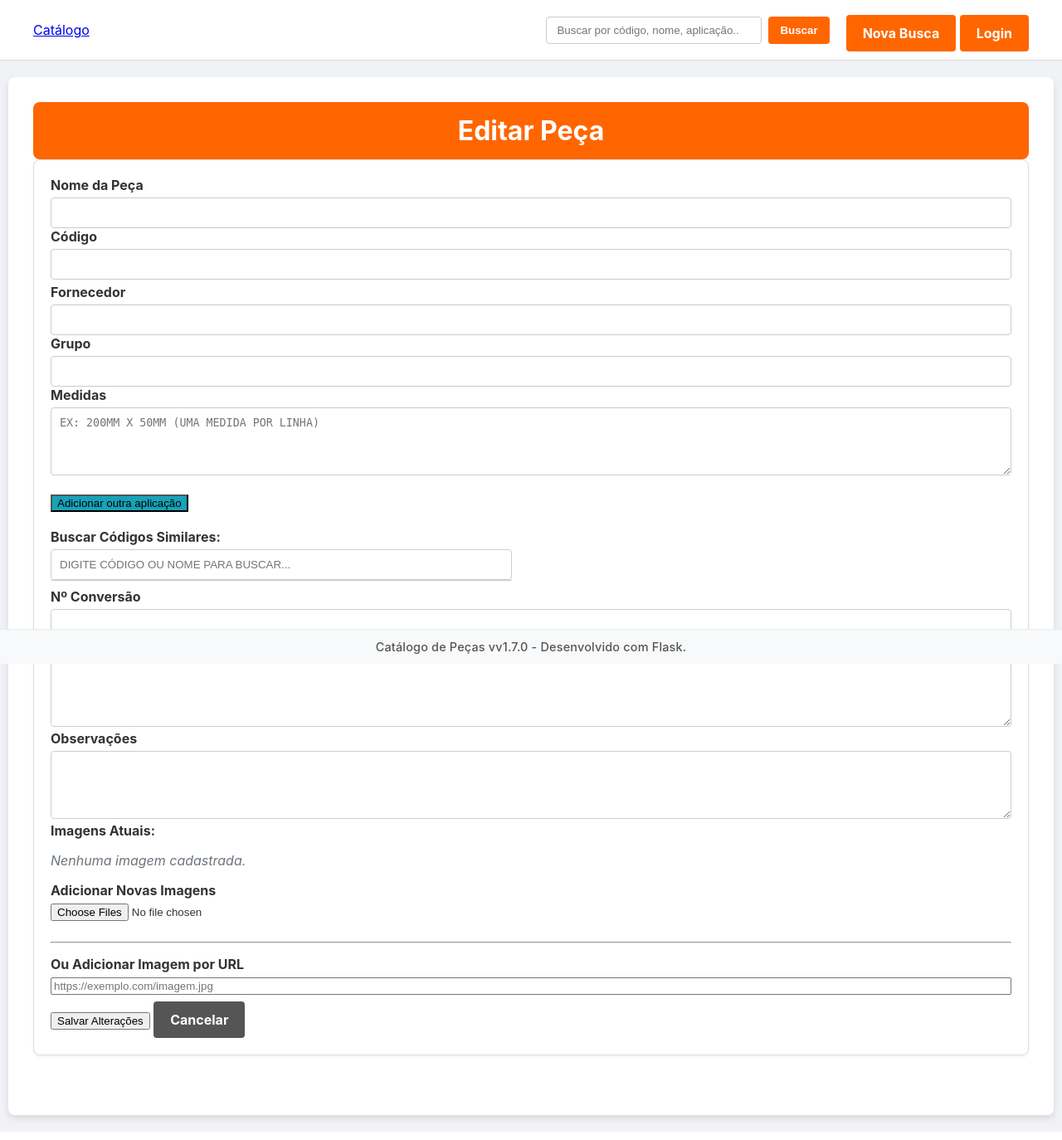
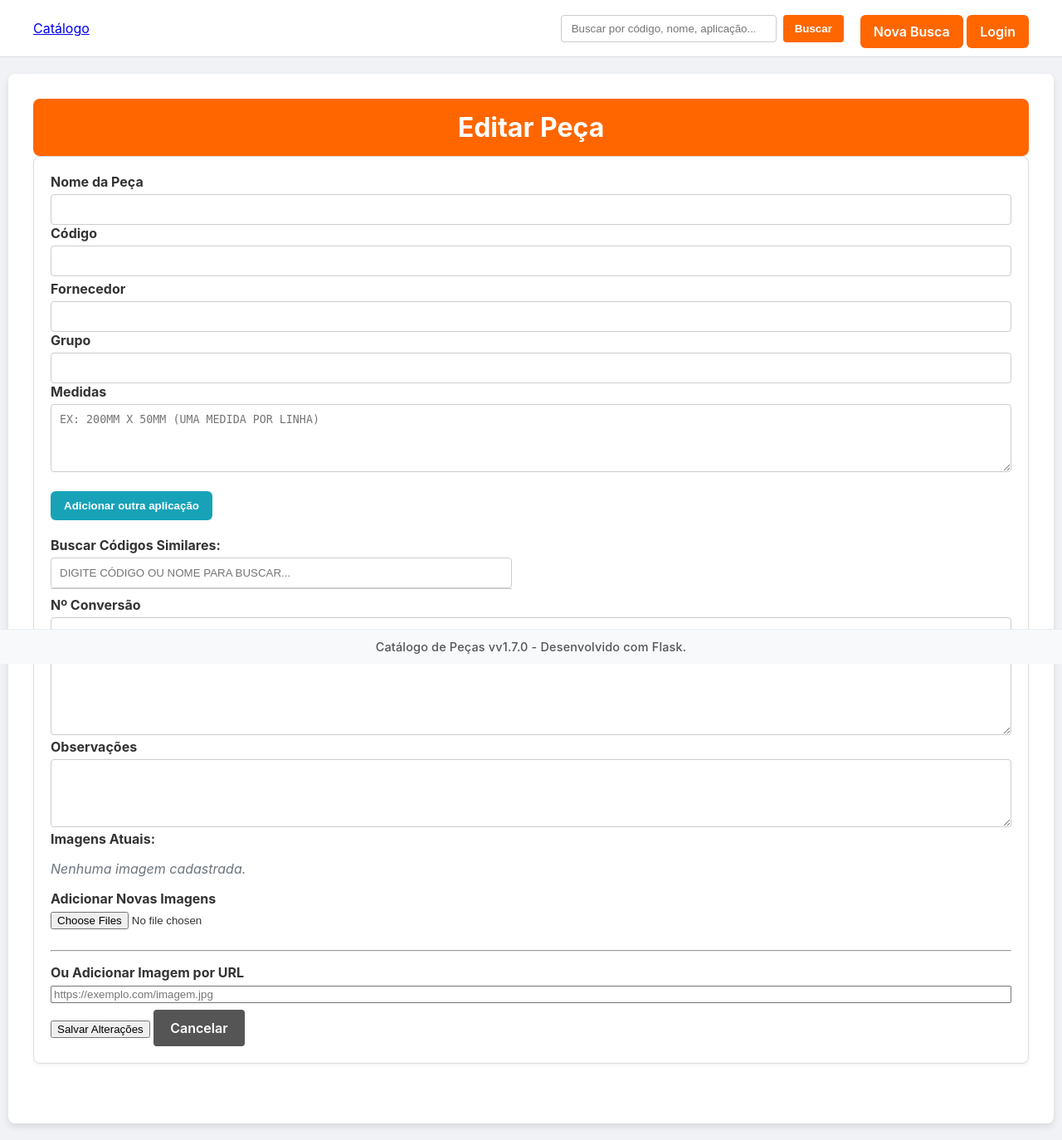
Before and after one commit to ricardofebronio19/CATALOGOGERAL, a Flask app: template templates/editar_peca.html in a window 1280 px wide. Shown: the whole page at 83% size. Run offline with Flask 3, Linux system fonts and the light colour scheme; the template is opened without the code that fills it, so the values that code supplies are empty; parts of the project's set-up code (start-up, migrations or seed data) failed here and were passed over.

Commit message:
Unifica estilo base de botoes e padroniza excecoes

```diff
--- a/static/style.css
+++ b/static/style.css
@@ -92,6 +92,27 @@
 button:hover, .button:hover {
     filter: brightness(90%);
 }
+
+/* --- Estilo base unificado para botões --- */
+.btn, .button, button, .add-application-btn, .search-form button, .btn-update {
+    background-color: var(--cor-principal, #ff6600);
+    color: #fff;
+    border: none;
+    padding: 10px 16px;
+    border-radius: 6px;
+    font-weight: 600;
+    cursor: pointer;
+    transition: filter 0.15s ease, transform 0.08s ease;
+}
+.btn:hover, .button:hover, button:hover, .add-application-btn:hover, .search-form button:hover, .btn-update:hover {
+    filter: brightness(0.92);
+}
+
+/* Exceções / variações */
+.add-application-btn { background-color: #28a745; }
+.add-application-btn:hover { background-color: #218838; }
+.btn-update { background-color: #fff; color: #4CAF50; border: 2px solid #fff; }
+.btn-dismiss { background: none; border: 2px solid rgba(255,255,255,0.5); color: #fff; }
 
 /* Footer centralizado */
 .site-footer {
```
